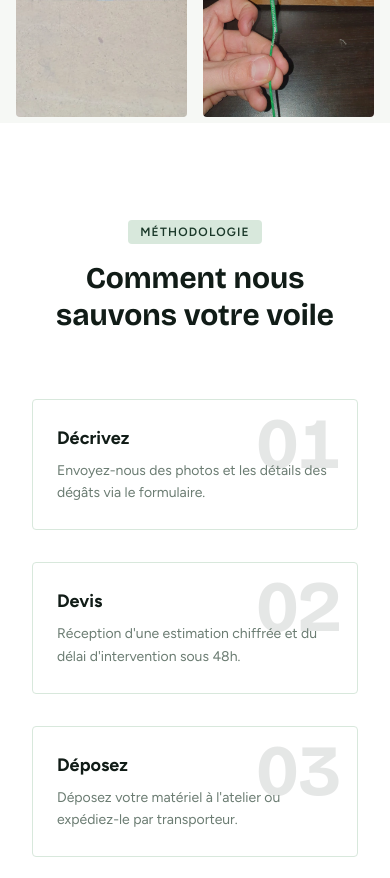
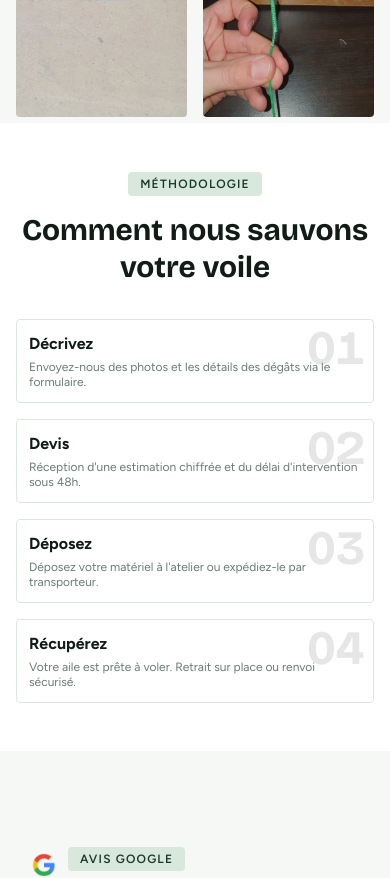
Before and after one commit to clementsbt/Parapente-rescue, a Next.js app: page / in a window 390 px wide. Shown: the part 2100-2978 px from the top of the page. Built offline with nearby package versions, Linux system fonts and the light colour scheme.

Commit message:
Reduce process cards height on mobile

```diff
--- a/src/app/page.tsx
+++ b/src/app/page.tsx
@@ -170,9 +170,9 @@ export default function Home() {
       </section>
 
       {/* Process */}
-      <section className="py-24 px-8 md:px-14" style={{ background: "#fff" }}>
+      <section className="py-12 md:py-24 px-4 md:px-14" style={{ background: "#fff" }}>
         <div className="max-w-6xl mx-auto">
-          <div className="text-center mb-16">
+          <div className="text-center mb-8 md:mb-16">
             <ScrollEffect>
               <Tag>Méthodologie</Tag>
               <h2 className="text-3xl md:text-4xl font-bold leading-tight" style={{ fontFamily: "var(--font-bricolage), sans-serif", color: "#111C17" }}>
@@ -180,7 +180,7 @@ export default function Home() {
               </h2>
             </ScrollEffect>
           </div>
-          <div className="grid grid-cols-1 sm:grid-cols-2 lg:grid-cols-4 gap-8">
+          <div className="grid grid-cols-1 sm:grid-cols-2 lg:grid-cols-4 gap-4 md:gap-8">
             {[
               { n: "01", title: "Décrivez", desc: "Envoyez-nous des photos et les détails des dégâts via le formulaire." },
               { n: "02", title: "Devis", desc: "Réception d'une estimation chiffrée et du délai d'intervention sous 48h." },
@@ -188,10 +188,10 @@ export default function Home() {
               { n: "04", title: "Récupérez", desc: "Votre aile est prête à voler. Retrait sur place ou renvoi sécurisé." },
             ].map((s, i) => (
               <ScrollEffect key={s.n} delay={i * 0.1}>
-                <div className="relative p-6 rounded-sm border transition-all hover:shadow-lg hover:-translate-y-2 h-full flex flex-col justify-between" style={{ borderColor: "#D8E8DC", background: "#fff" }}>
-                  <span className="text-7xl font-bold tabular-nums leading-none absolute top-2 right-4 opacity-10" style={{ fontFamily: "var(--font-bricolage), sans-serif" }}>{s.n}</span>
-                  <h3 className="text-lg font-bold mb-2 relative z-10" style={{ color: "#111C17" }}>{s.title}</h3>
-                  <p className="text-sm leading-relaxed relative z-10" style={{ color: "#6B7C72" }}>{s.desc}</p>
+                <div className="relative p-3 md:p-6 rounded-sm border transition-all hover:shadow-lg hover:-translate-y-2 h-full flex flex-col justify-between" style={{ borderColor: "#D8E8DC", background: "#fff" }}>
+                  <span className="text-5xl md:text-7xl font-bold tabular-nums leading-none absolute top-1 md:top-2 right-2 md:right-4 opacity-10" style={{ fontFamily: "var(--font-bricolage), sans-serif" }}>{s.n}</span>
+                  <h3 className="text-base md:text-lg font-bold mb-1 md:mb-2 relative z-10" style={{ color: "#111C17" }}>{s.title}</h3>
+                  <p className="text-xs md:text-sm leading-tight md:leading-relaxed relative z-10" style={{ color: "#6B7C72" }}>{s.desc}</p>
                 </div>
               </ScrollEffect>
             ))}
```
